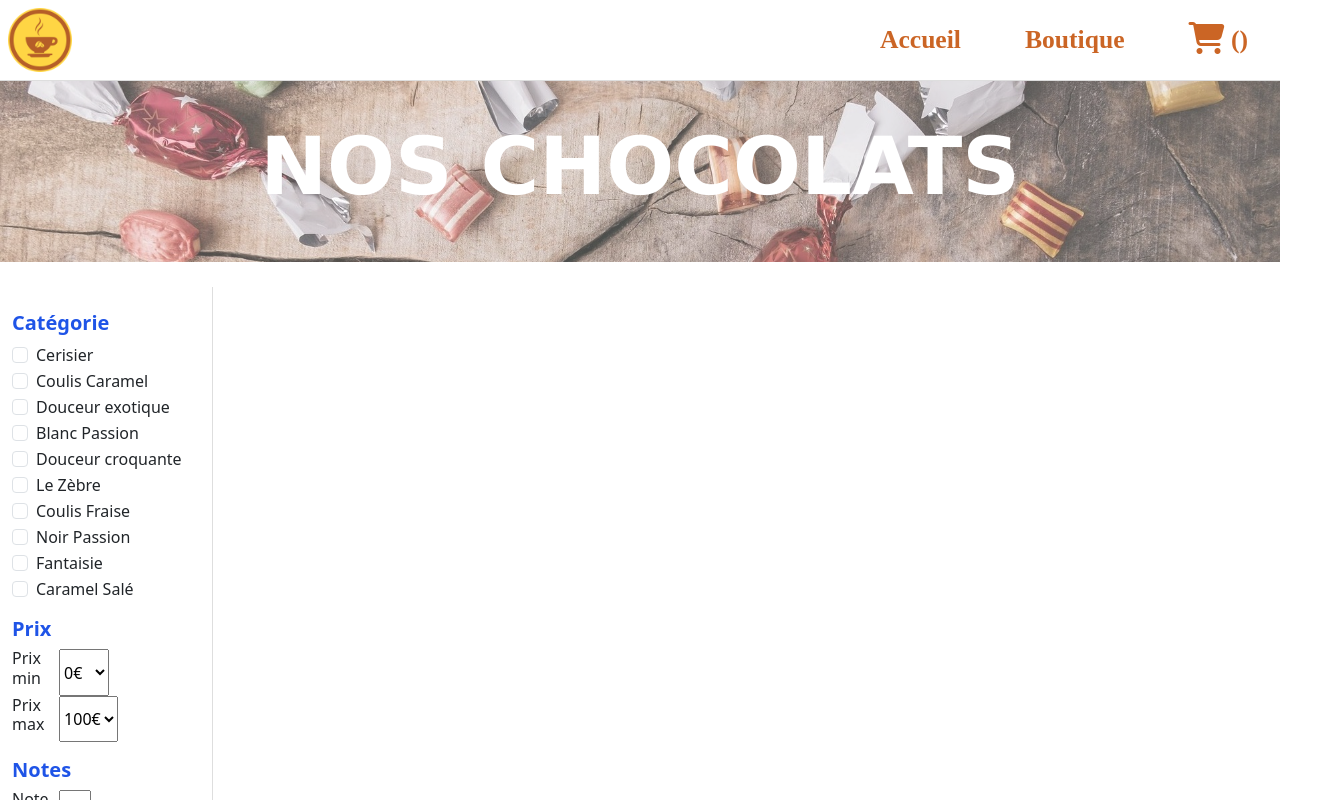
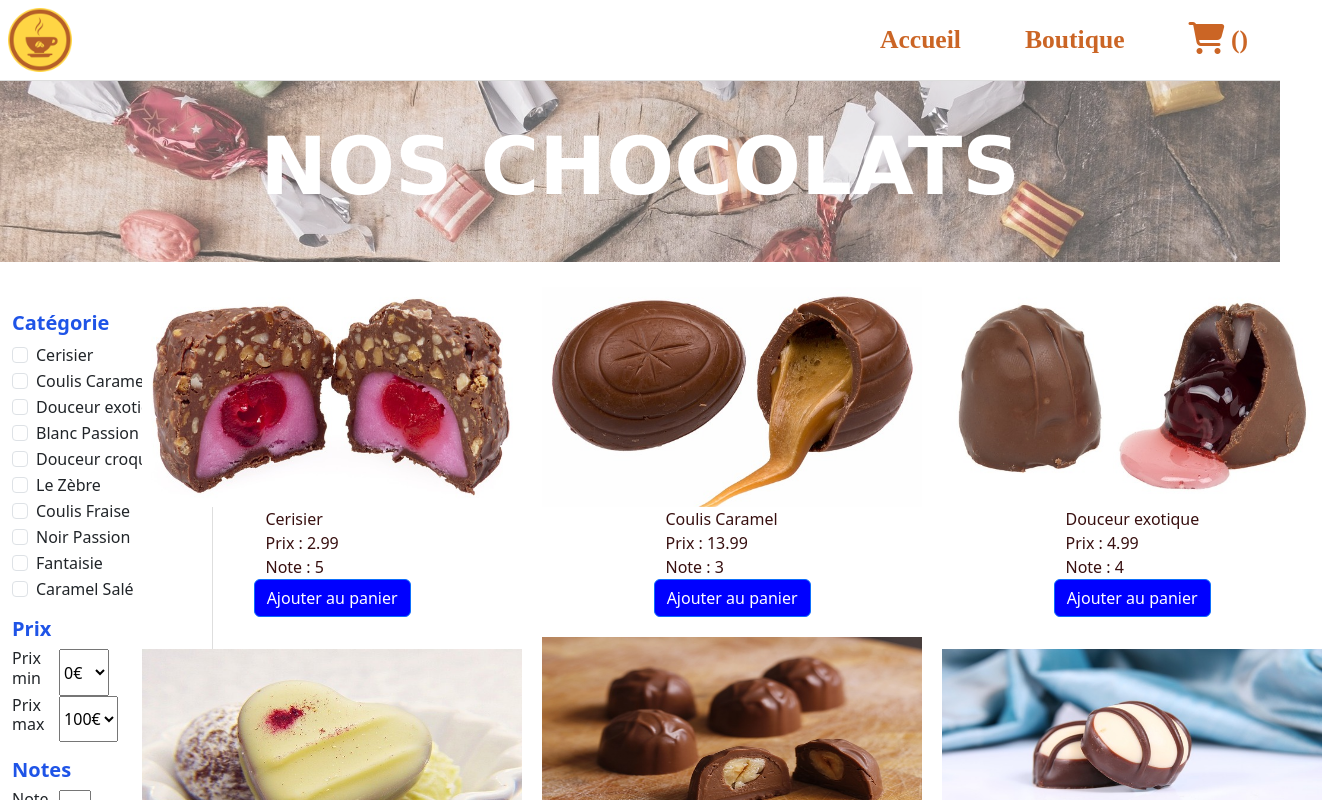
Before and after one commit to AsmaELEUCHI/ChocoPap, an Angular app: page /shop in a window 1280 px wide. Shown: the top 800 px of the page, 1322 px wide, since content can reach past the window. Built offline with nearby package versions, Linux system fonts and the light colour scheme.

Commit message:
Ajout de la liste des produits dans shop.component

```diff
--- a/src/app/shop/shop.component.html
+++ b/src/app/shop/shop.component.html
@@ -67,5 +67,33 @@
               <!-- End Filter by note -->
         </div>
    <!--End of filter section-->
+<!--Start aside section-->
+<aside class="col-12 col-md-9 ">
+    <div >
+        <div class="container-fluid">
+            <ul class="grid-container ">
+              <li *ngFor="let product of filteredProducts" class="d-flex flex-column justify-content-center align-items-center">
+                <div >
+                  <img [src]="product.image" alt="{{ product.title }}" >
+                </div>
+                <div >
+                    <ul class="px-1">
+                    <li><a  href="#">{{ product.title }}</a></li>
+                    <li><a href="#">Prix : {{ product.price }}</a></li>
+                    <li><a href="">Note : {{ product.note }}</a></li>
+                    </ul>
+                    <div id="addButton" class="text-center">
+                        <button type="button"  class="btn btn-primary">Ajouter au panier</button>
+                    </div>
+                </div>
+              </li>
+            </ul>
+        </div>
+
+    </div>
+
+</aside>
+<!--End aside section-->
+
 </div>
 </section>
```
